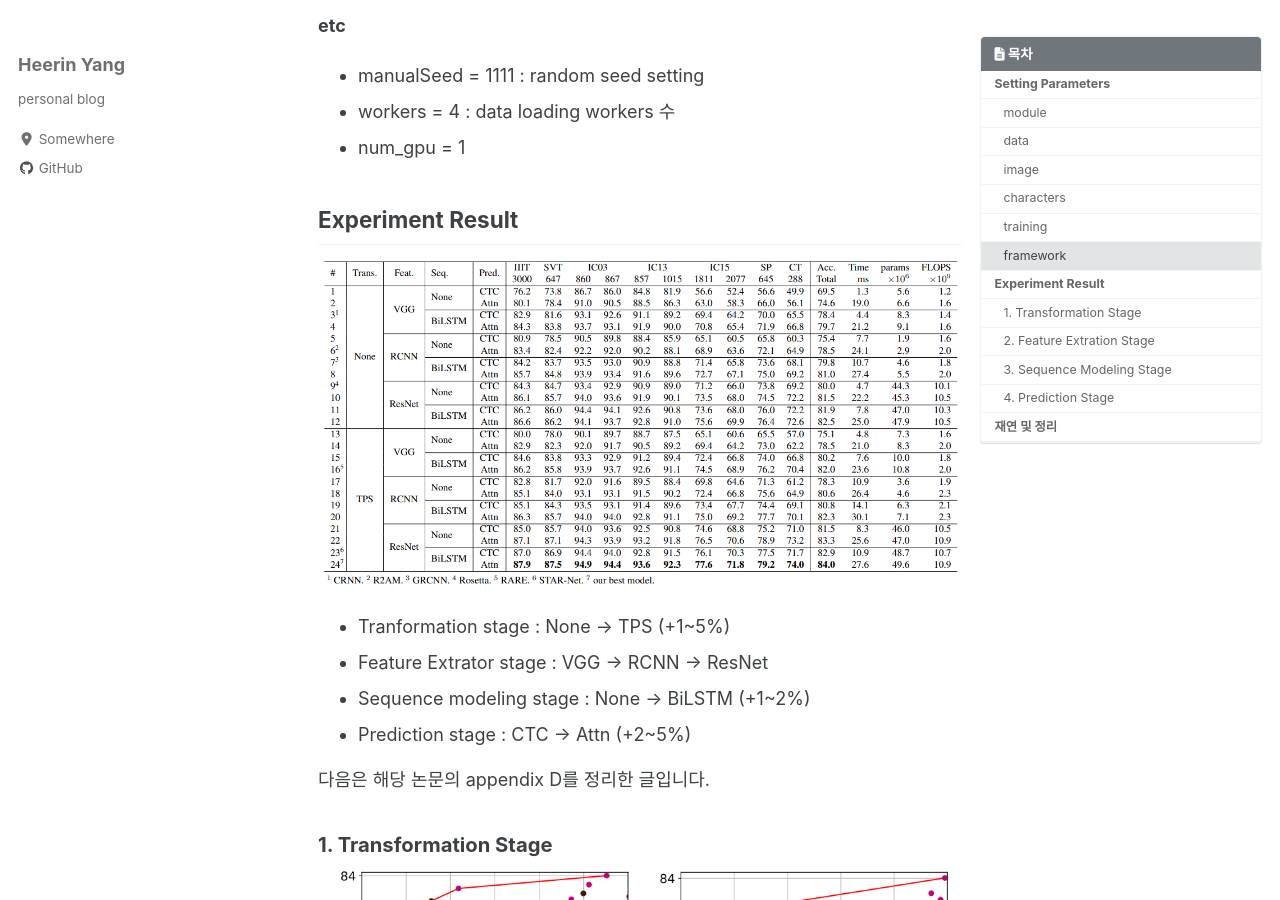
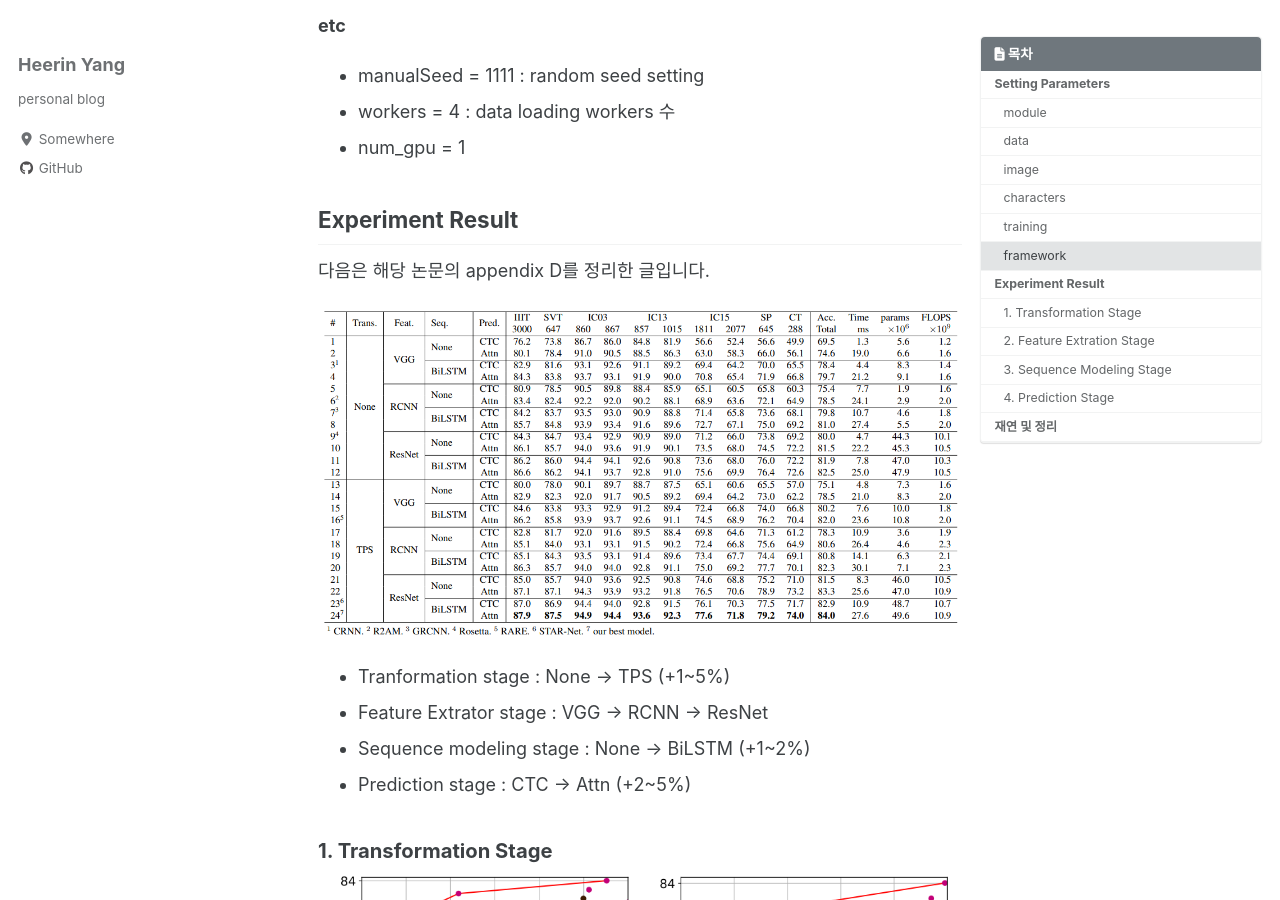
Before and after one commit to hryang06/hryang06.github.io, a Jekyll site: the page built from _posts/2020-04-24-STR-analysis.md, in a window 1280 px wide and 900 px high, scrolled down 2225 px. Built offline with Jekyll 4.4.1, drawn with Linux system fonts in a browser that asks for light colours; cached includes are drawn as plain includes; nearby versions of some CDN libraries.

Commit message:
Modify order

```diff
--- a/_posts/2020-04-24-STR-analysis.md
+++ b/_posts/2020-04-24-STR-analysis.md
@@ -83,14 +83,15 @@ What Is Wrong With Scene Text Recognition Model Comparisons? Dataset and Model A
 - num_gpu = 1
 
 ## Experiment Result
+
+다음은 해당 논문의 appendix D를 정리한 글입니다.
+
 ![Table 8](/assets/images/post/str/table8.PNG)
 
 - Tranformation stage : None -> TPS (+1~5%)
 - Feature Extrator stage : VGG -> RCNN -> ResNet
 - Sequence modeling stage : None -> BiLSTM (+1~2%)
 - Prediction stage : CTC -> Attn (+2~5%)
-
-다음은 해당 논문의 appendix D를 정리한 글입니다.
 
 ### 1. Transformation Stage
 
```
